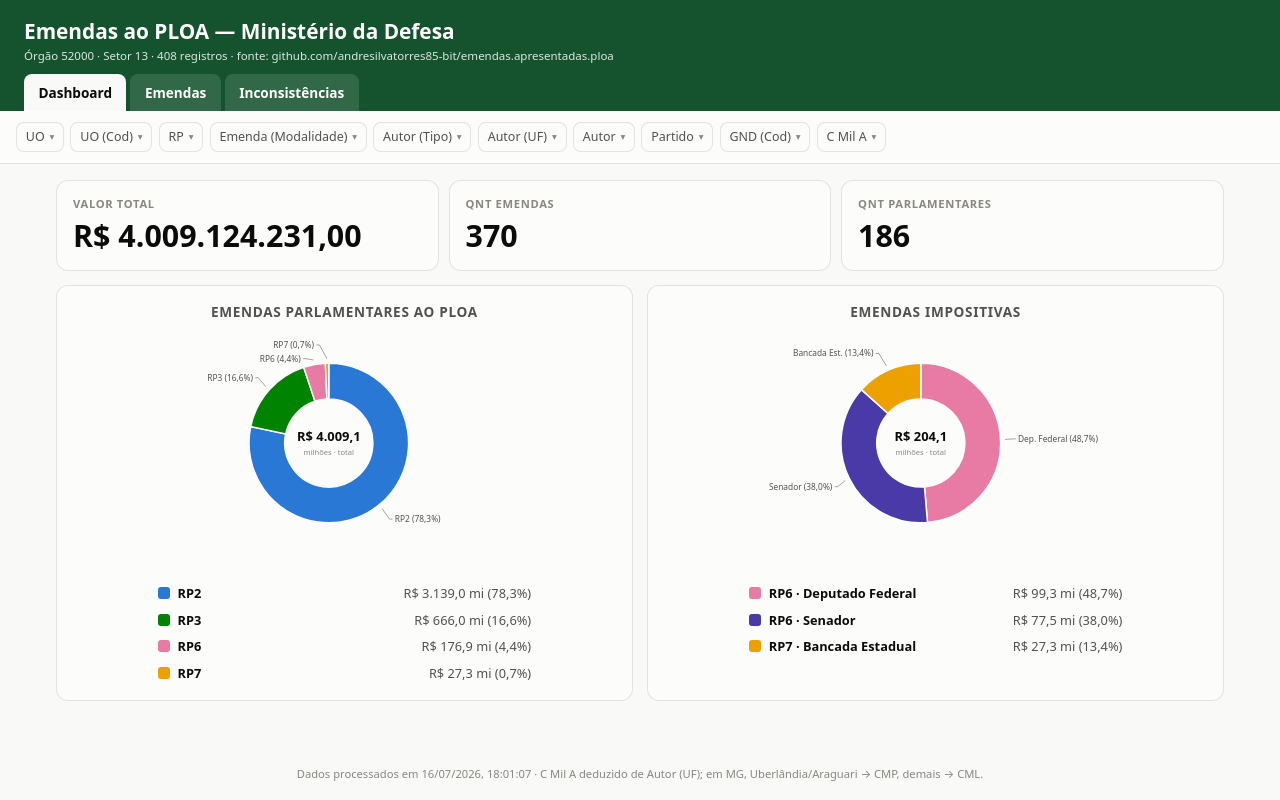
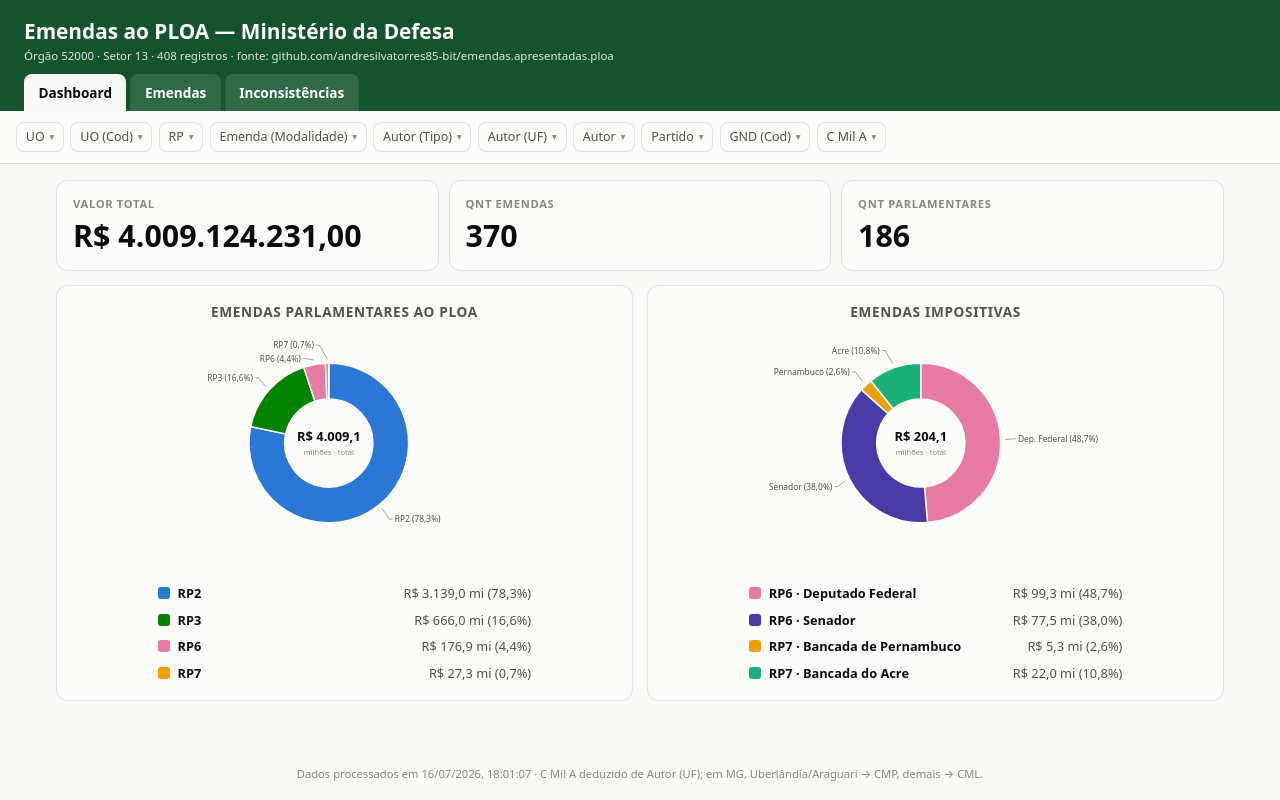
Before and after one commit to andresilvatorres85-bit/emendas-defesa-app, a React (Vite) app: page / in a window 1280 px wide. Built offline with nearby package versions, Linux system fonts and the light colour scheme.

Commit message:
Add files via upload

```diff
--- a/src/dados.js
+++ b/src/dados.js
@@ -97,22 +97,65 @@ export function valorPorRP(registros) {
 }
 
 // Gráfico "EMENDAS IMPOSITIVAS": apenas RP6 e RP7.
-//  - RP6 é segmentado por Autor (Tipo): DEPUTADO FEDERAL e SENADOR;
-//  - RP7 é segmentado por Autor (Tipo): BANCADA ESTADUAL.
-// Cada segmento carrega cor fixa própria (não reatribuída ao mudar os filtros).
-export const SEGMENTOS_IMPOSITIVAS = [
-  { chave: 'rp6-dep', rp: '6', autorTipo: 'DEPUTADO FEDERAL', rotulo: 'RP6 · Deputado Federal', rotuloCurto: 'Dep. Federal', cor: 'light-dark(#e87ba4, #d55181)' },
-  { chave: 'rp6-sen', rp: '6', autorTipo: 'SENADOR',          rotulo: 'RP6 · Senador',          rotuloCurto: 'Senador',      cor: 'light-dark(#4a3aa7, #9085e9)' },
-  { chave: 'rp7-ban', rp: '7', autorTipo: 'BANCADA ESTADUAL', rotulo: 'RP7 · Bancada Estadual', rotuloCurto: 'Bancada Est.', cor: 'light-dark(#eda100, #c98500)' },
+//  - RP6 é segmentado por Autor (Tipo): DEPUTADO FEDERAL e SENADOR (cores fixas);
+//  - RP7 é segmentado por Autor (nome da bancada), de forma dinâmica — uma
+//    fatia por autor presente nos registros filtrados.
+export const COR_RP6_DEP = 'light-dark(#e87ba4, #d55181)'
+export const COR_RP6_SEN = 'light-dark(#4a3aa7, #9085e9)'
+// Paleta para os autores de RP7 (evita as cores de RP6). Atribuída por ordem
+// alfabética do autor, garantindo cores estáveis para o mesmo conjunto.
+const PALETA_RP7 = [
+  'light-dark(#eda100, #c98500)', // âmbar
+  'light-dark(#1baf7a, #199e70)', // verde-azulado
+  'light-dark(#eb6834, #d95926)', // laranja
+  'light-dark(#2a78d6, #3987e5)', // azul
+  'light-dark(#e34948, #e66767)', // vermelho
+  'light-dark(#008300, #009a00)', // verde
 ]
 
+// Título em pt-BR: capitaliza palavras, mantém conectores minúsculos.
+const CONECTORES_BR = new Set(['de', 'do', 'da', 'dos', 'das', 'e'])
+function tituloBR(s) {
+  return String(s)
+    .toLocaleLowerCase('pt-BR')
+    .split(/\s+/)
+    .map((w, i) => (i > 0 && CONECTORES_BR.has(w) ? w : w.charAt(0).toUpperCase() + w.slice(1)))
+    .join(' ')
+}
+
 export function valorImpositivas(registros) {
-  return SEGMENTOS_IMPOSITIVAS.map((s) => ({
-    ...s,
-    valor: registros
-      .filter((r) => String(r.rp) === s.rp && r.autorTipo === s.autorTipo)
-      .reduce((acc, r) => acc + r.valor, 0),
-  }))
+  const soma = (pred) => registros.filter(pred).reduce((acc, r) => acc + r.valor, 0)
+
+  // RP6 — segmentos fixos por Autor (Tipo).
+  const fatias = [
+    { chave: 'rp6-dep', rotulo: 'RP6 · Deputado Federal', rotuloCurto: 'Dep. Federal', cor: COR_RP6_DEP,
+      valor: soma((r) => String(r.rp) === '6' && r.autorTipo === 'DEPUTADO FEDERAL') },
+    { chave: 'rp6-sen', rotulo: 'RP6 · Senador', rotuloCurto: 'Senador', cor: COR_RP6_SEN,
+      valor: soma((r) => String(r.rp) === '6' && r.autorTipo === 'SENADOR') },
+  ]
+
+  // RP7 — segmentos dinâmicos por Autor (nome da bancada).
+  const porAutor = new Map()
+  for (const r of registros) {
+    if (String(r.rp) !== '7') continue
+    porAutor.set(r.autor, (porAutor.get(r.autor) || 0) + r.valor)
+  }
+  const autores = [...porAutor.keys()].sort((a, b) => String(a).localeCompare(String(b), 'pt-BR'))
+  autores.forEach((autor, i) => {
+    const nome = tituloBR(autor)
+    // Rótulo externo enxuto: remove o prefixo "Bancada de/do/da ..." (a legenda
+    // mantém o nome completo). Ex.: "Bancada de Pernambuco" -> "Pernambuco".
+    const curto = nome.replace(/^Bancada\s+(?:de|do|da|dos|das)\s+/i, '') || nome
+    fatias.push({
+      chave: `rp7-${autor}`,
+      rotulo: `RP7 · ${nome}`,
+      rotuloCurto: curto,
+      cor: PALETA_RP7[i % PALETA_RP7.length],
+      valor: porAutor.get(autor),
+    })
+  })
+
+  return fatias
 }
 
 // ---------------------------------------------------------------------------
```
